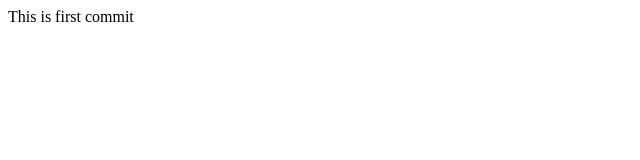
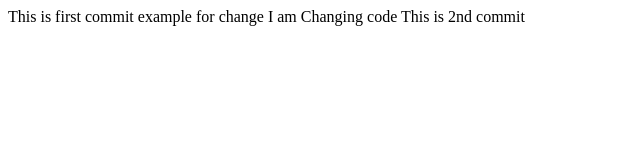
Before and after one commit to uom-it-fac-group-projects/B20IS1210-book-keeping-web-app, a plain HTML site: page index.html in a window 1280 px wide. Shown: the whole page, without its empty margins (0-640 px from the left). Drawn offline with Linux system fonts and the light colour scheme.

Commit message:
This is seond commit Added some text

```diff
--- a/index.html
+++ b/index.html
@@ -5,6 +5,7 @@
     </title>
     </head>
   <body>
-    This is first commit
+    This is first  commit example for change
+    I am Changing code This is 2nd commit
   </body>
   </html>
```
